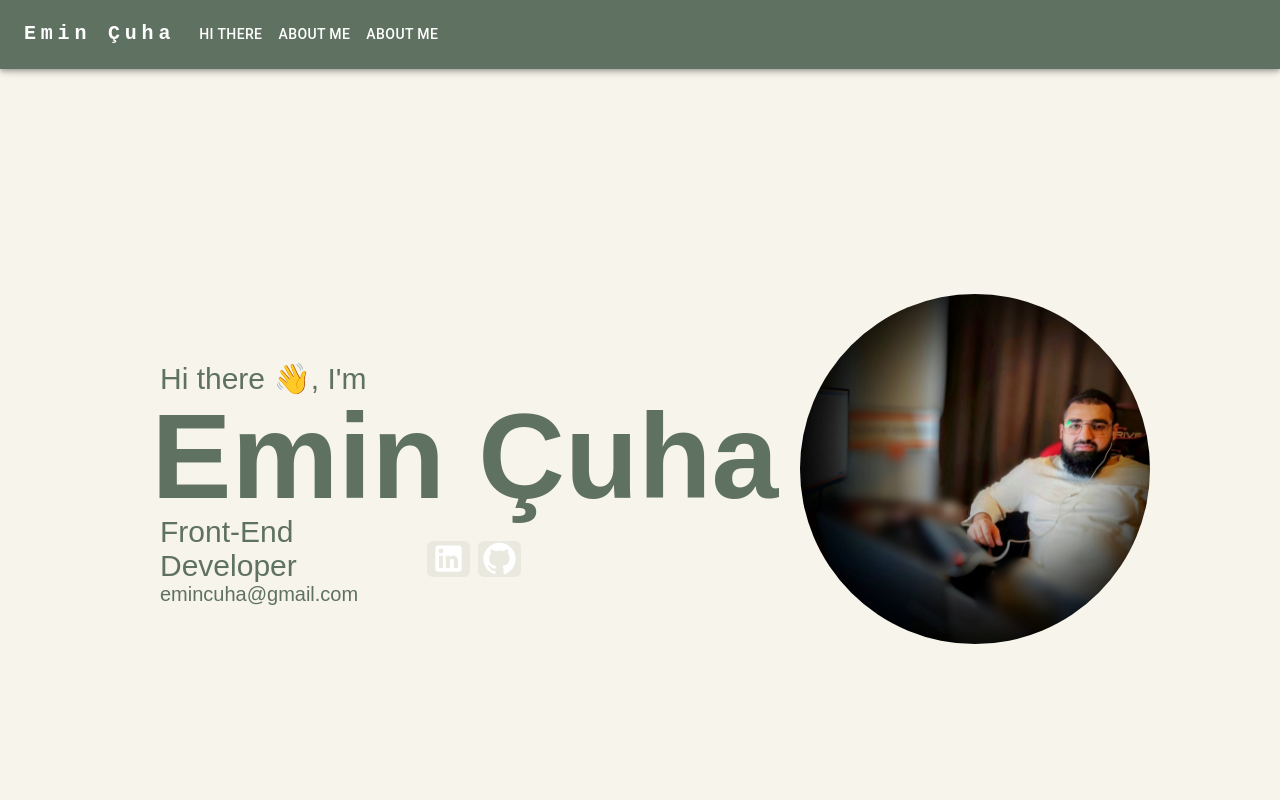
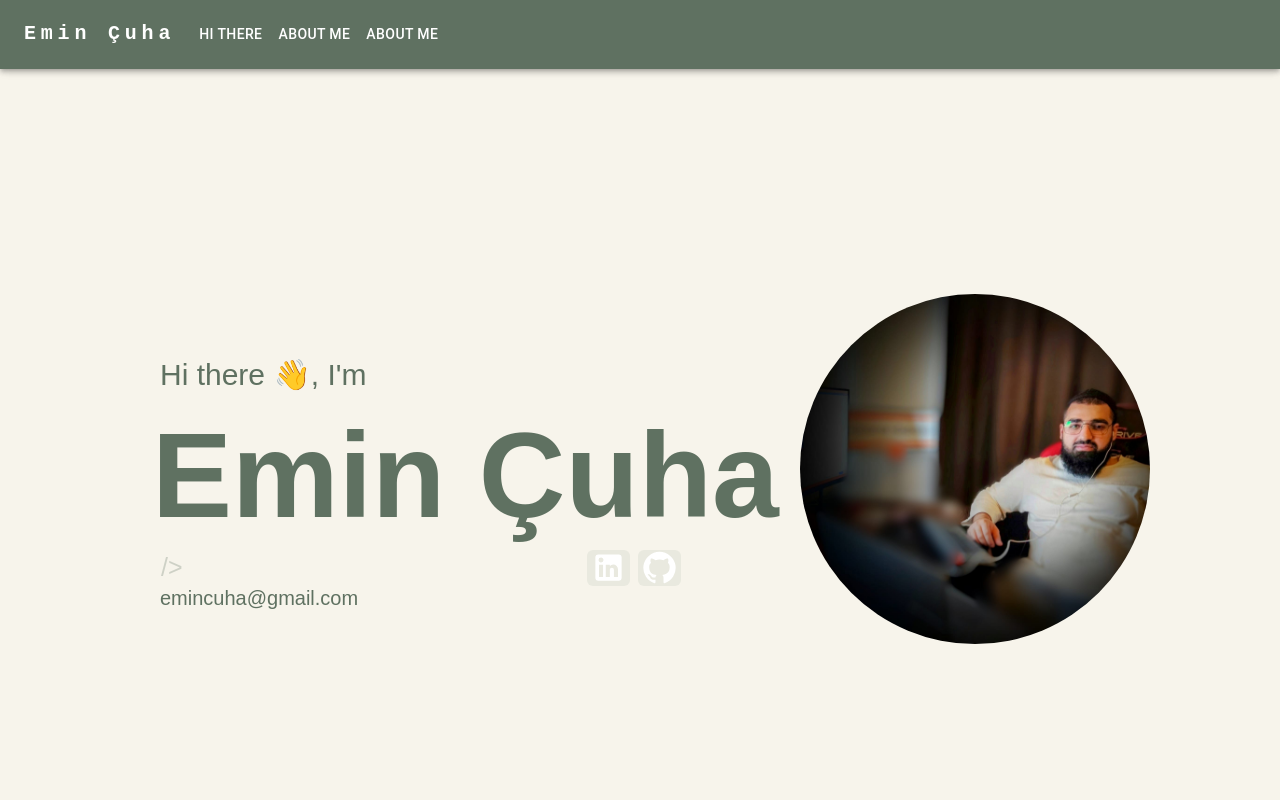
Before and after one commit to Sheravil/sheravil.github.io, a React (Create React App) app: page / in a window 1280 px wide. Shown: the top 800 px of the page. Built offline with nearby package versions, Linux system fonts and the light colour scheme.

Commit message:
genel güncellemeri yaptım

```diff
--- a/package.json
+++ b/package.json
@@ -15,6 +15,7 @@
     "react": "^18.2.0",
     "react-dom": "^18.2.0",
     "react-scripts": "5.0.1",
+    "typewriter-effect": "^2.19.0",
     "web-vitals": "^2.1.4"
   },
   "scripts": {
--- a/src/components/AboutMe/AboutMe.js
+++ b/src/components/AboutMe/AboutMe.js
@@ -15,7 +15,7 @@ export default function AboutMe() {
         container
         alignItems="center"
         padding={30}
-        sx={{ padding: { xs: 1, md: 10, lg: 20 } }}
+        sx={{ padding: { xs: 5, md: 10, lg: 20 } }}
         color={"#5F7161"}
         // color={"rgba(234, 253, 252,0.8)"}
       >
--- a/src/components/HiThere/HiThere.js
+++ b/src/components/HiThere/HiThere.js
@@ -1,4 +1,4 @@
-import React from "react";
+import React, { useEffect } from "react";
 
 import Box from "@mui/material/Box";
 import Grid from "@mui/material/Grid";
@@ -6,10 +6,41 @@ import LinkedInIcon from "@mui/icons-material/LinkedIn";
 import GitHubIcon from "@mui/icons-material/GitHub";
 import Avatar from "@mui/material/Avatar";
 import IconButton from "@mui/joy/IconButton";
+import Typewriter from "typewriter-effect/dist/core";
 
 import Profilİmage from "./profil.jpg";
 
 export default function HiThere() {
+  useEffect(() => {
+    var app = document.getElementById("tester");
+
+    const typewriter = new Typewriter(app, {
+      loop: true,
+      cursor: "/>",
+    });
+
+    typewriter
+      .typeString("<Front-End Developer ")
+      .pauseFor(500)
+      .deleteAll()
+      .typeString("<React & Material UI ")
+      .pauseFor(500)
+      .deleteAll()
+      .typeString("<JavaScript ")
+      .pauseFor(500)
+      .deleteAll()
+      .typeString("<HTML/CSS ")
+      .pauseFor(500)
+      .deleteAll()
+      .typeString("<BootStrap 4/5 ")
+      .pauseFor(500)
+      .deleteAll()
+      .typeString("<Connect with me → ")
+      .pauseFor(5000)
+      .deleteAll()
+      .start();
+  }, []);
+
   return (
     <Box
       id="hiThere"
@@ -44,7 +75,6 @@ export default function HiThere() {
             item
             xs={12}
             display="flex"
-            alignSelf={{ xs: "center", md: "flex-start" }}
             textAlign={{ xs: "center", md: "left" }}
             fontSize={30}
           >
@@ -55,32 +85,28 @@ export default function HiThere() {
           <Grid
             item
             xs={12}
-            alignSelf={{ xs: "center", md: "flex-start" }}
             textAlign={{ xs: "center", md: "left" }}
-            fontSize={60}
             sx={{
-              marginLeft: { xs: -10.6, lg: -17.1 },
-              fontSize: { xs: 30, lg: 60 },
-              margin: { xs: -10, lg: -15 },
+              fontSize: { xs: 30, md: 40, lg: 60 },
+              margin: { xs: -10, md: -8, lg: -12 },
+              marginLeft: { xs: -10.6, md: -9, lg: -14 },
             }}
-            margin={-15}
-            marginLeft={-17.1}
           >
             <h1>Emin Çuha</h1>
           </Grid>
           <Grid
             item
             xs={12}
-            md={5}
-            fontSize={30}
-            alignSelf={{ xs: "center", md: "flex-start" }}
+            md={8}
+            margin={{ xs: 2, md: 0 }}
+            fontSize={{ xs: 20, md: 20, lg: 25 }}
             textAlign={{ xs: "center", md: "left" }}
           >
-            <p>Front-End Developer</p>
+            <p id="tester"></p>
             <div
               style={{
                 fontSize: "20px",
-                marginTop: "-30px",
+                marginTop: "-20px",
               }}
             >
               <a
@@ -97,7 +123,7 @@ export default function HiThere() {
           <Grid
             item
             xs={12}
-            md={7}
+            md={4}
             textAlign={{ xs: "center", md: "left" }}
             sx={{
               display: "flex",
@@ -105,7 +131,6 @@ export default function HiThere() {
               flexWrap: "wrap",
               alignItems: "center",
               justifyContent: { xs: "center", md: "flex-start" },
-              marginTop: "30px",
             }}
           >
             <a
```
Also changed, not shown: 1 other file (tests, documents, lock files or other folders).
